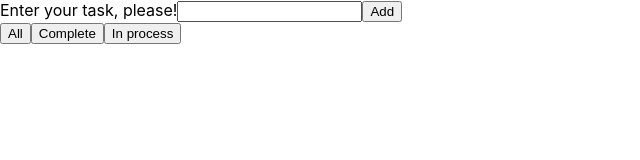
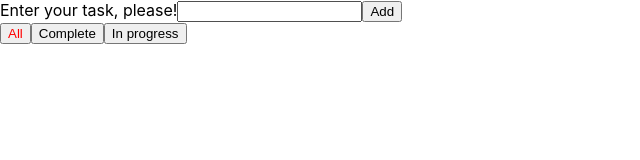
Before and after one commit to EugeneSheuchuk/ToDoLists, a React (Create React App) app: page / in a window 1280 px wide. Shown: the top 160 px of the page, without its empty margins (0-640 px from the left). Built offline with nearby package versions, Linux system fonts and the light colour scheme; the HTML template or start-up script is replaced by a standard one.

Commit message:
refactor logic List componetn and add color mark filter button

```diff
--- a/src/components/Button/Button.jsx
+++ b/src/components/Button/Button.jsx
@@ -1,4 +1,5 @@
 import React from 'react';
+import style from './Button.module.css';
 
 class Button extends React.Component {
     constructor(props) {
@@ -9,10 +10,15 @@ class Button extends React.Component {
         const value = this.props.value;
         const action = this.props.action;
         const itemId = this.props.itemId;
+        const styleClass = this.props.styleClass;
 
+        const button = styleClass
+            ?
+            <input type="button" value={value} onClick={(e) => action({e, itemId})} className={`${style[styleClass]}`}/>
+            : <input type="button" value={value} onClick={(e) => action({e, itemId})}/>;
         return (
             <React.Fragment>
-                <input type="button" value={value} onClick={(e) => action({e, itemId})}/>
+                {button}
             </React.Fragment>
         );
     }
--- /dev/null
+++ b/src/components/Button/Button.module.css
@@ -0,0 +1,3 @@
+.activeButton {
+    color: red;
+}
--- a/src/components/list/List.jsx
+++ b/src/components/list/List.jsx
@@ -4,13 +4,13 @@ import Button from "../Button/Button";
 import {filterArray} from "../../assets/functions";
 
 export const status = {
-    complete: 'COMPLETE',
-    inProcess: 'INPROCESS',
+    complete: 'Complete',
+    inProcess: 'In progress',
 };
 export const taskView = {
-    all: 'ALL',
-    complete: 'COMPLETE',
-    inProgress: 'INPROGRESS',
+    all: 'All',
+    complete: 'Complete',
+    inProgress: 'In progress',
 };
 
 class List extends React.Component {
@@ -78,6 +78,20 @@ class List extends React.Component {
                 </div>
             );
         });
+        const filterButtons = [];
+        for (let key in taskView) {
+            this.state.taskView === taskView[key]
+                ? filterButtons.push(<Button value={taskView[key]}
+                                             action={this.filterTask}
+                                             itemId={taskView[key]}
+                                             styleClass='activeButton'
+                                             key={`${key}`}/>)
+                : filterButtons.push(<Button value={taskView[key]}
+                                             action={this.filterTask}
+                                             itemId={taskView[key]}
+                                             key={`${key}`}/>)
+        }
+        console.log('filterButtons', filterButtons);
 
         return (
             <div>
@@ -91,9 +105,7 @@ class List extends React.Component {
                 <div className={style.tasksContainer}>
                     {tasks}
                     <div className={`${style.tasksFilter}`}>
-                        <Button value={'All'} action={this.filterTask} itemId={taskView.all}/>
-                        <Button value={'Complete'} action={this.filterTask} itemId={taskView.complete}/>
-                        <Button value={'In process'} action={this.filterTask} itemId={taskView.inProgress}/>
+                        {filterButtons}
                     </div>
                 </div>
             </div>
```
Also changed, not shown: src/App.js (+5 -5 lines), src/components/list/List.module.css (line endings or trailing spaces).
